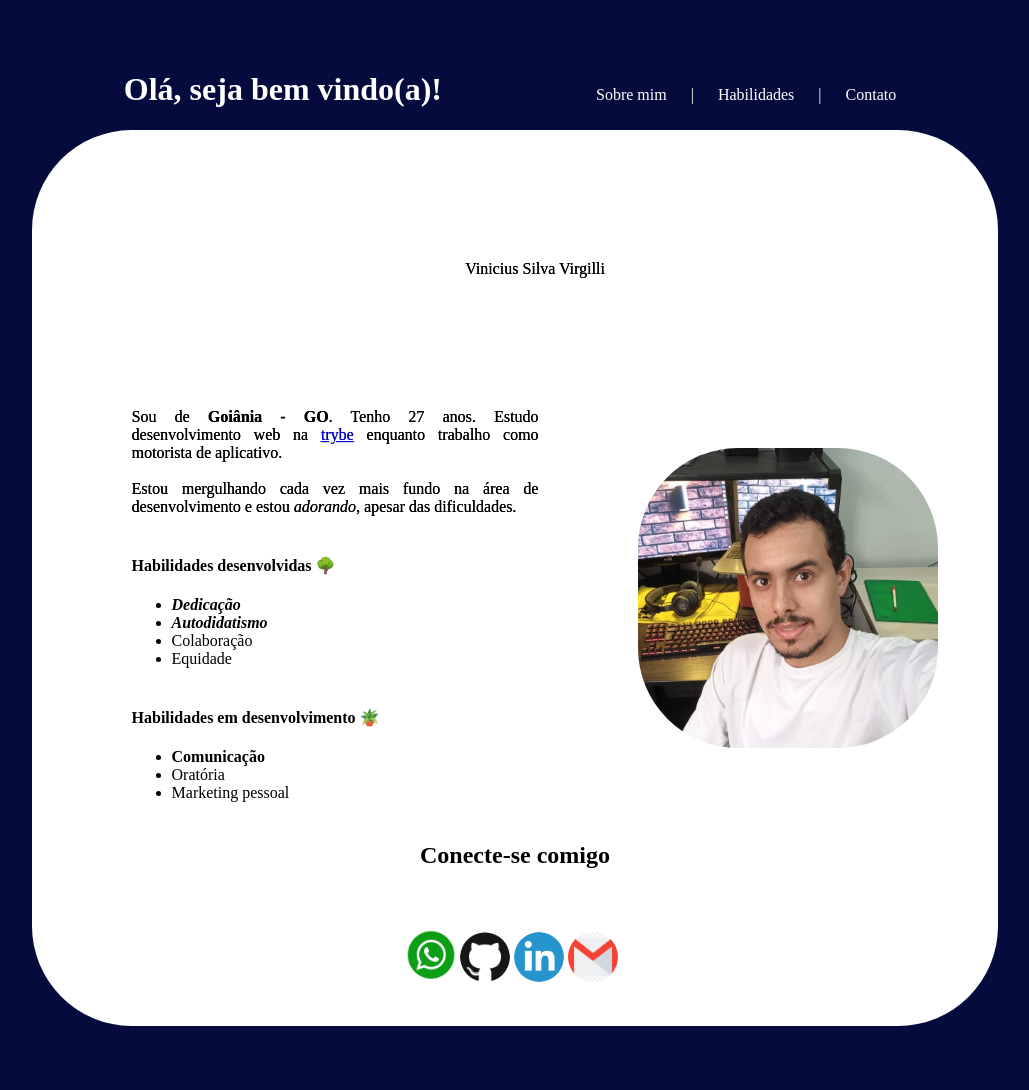
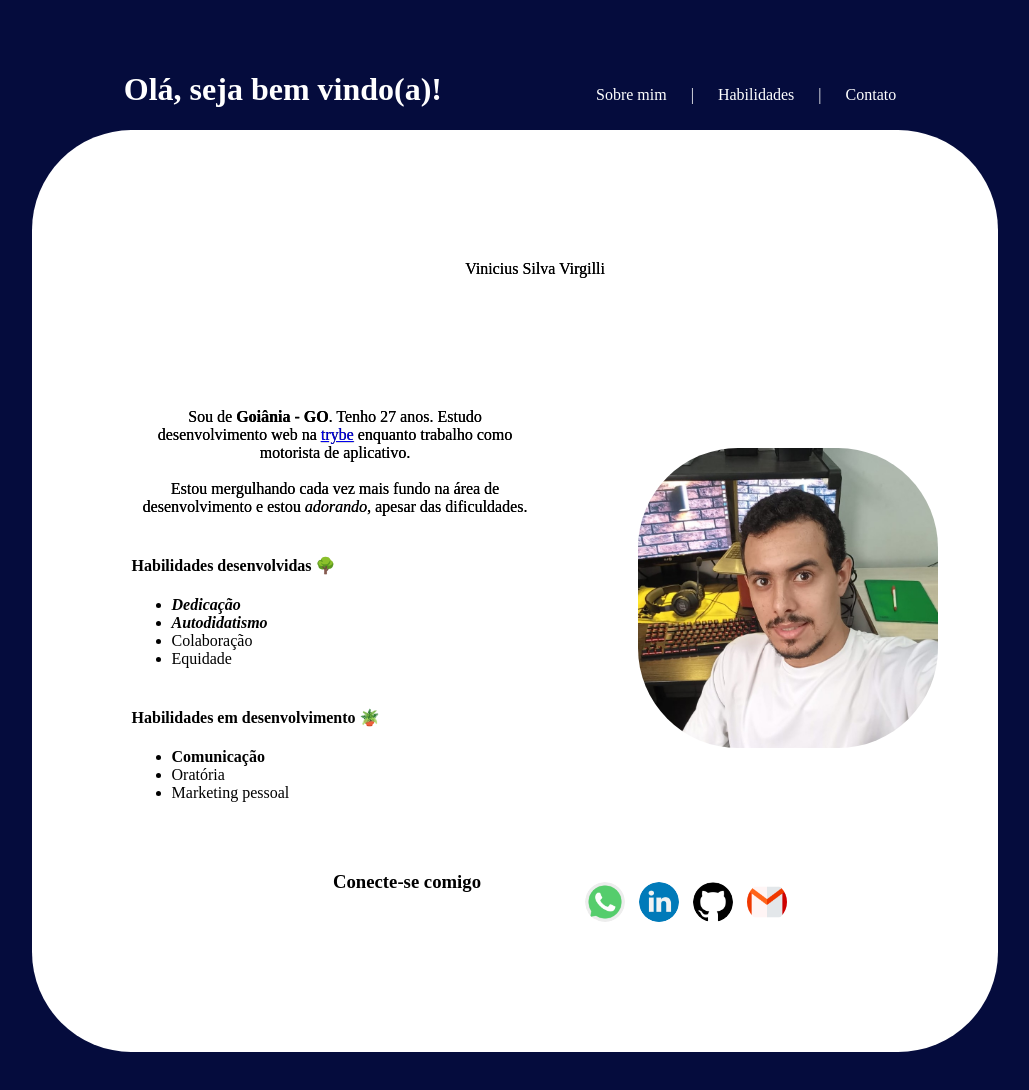
Before and after one commit to vinicius-virgilli/vinicius-virgilli.github.io, a plain HTML site: page index.html in a window 1280 px wide. Shown: the whole page, without its empty margins (125-1154 px from the left). Drawn offline with Linux system fonts and the light colour scheme.

Commit message:
atualiza links

```diff
--- a/index.html
+++ b/index.html
@@ -1,18 +1,16 @@
 <!DOCTYPE html>
 <html lang="pt-br">
   <head>
-    <meta charset="UTF-8">
-    <meta http-equiv="X-UA-Compatible" content="IE=edge">
-    <meta name="viewport" content="width=device-width, initial-scale=1.0">
+    <meta charset="UTF-8" />
+    <meta http-equiv="X-UA-Compatible" content="IE=edge" />
+    <meta name="viewport" content="width=device-width, initial-scale=1.0" />
     <title>Portifólio web</title>
-    <link rel="stylesheet" href="style.css">
+    <link rel="stylesheet" href="style.css" />
   </head>
   <body>
     <div class="header-container">
       <div class="header">
-            <h1>
-                Olá, seja bem vindo(a)!
-            </h1>
+        <h1>Olá, seja bem vindo(a)!</h1>
       </div>
       <div class="index">
         <ul>
@@ -26,40 +24,48 @@
     </div>
 
     <div class="main-container">
-
       <div class="name">
         <p>Vinicius Silva Virgilli</p>
       </div>
 
       <div class="fistContainer">
         <div class="image">
-                <img src="foto para meu portifólio.jpeg" alt="foto sorrindo mostrando meu setup de estudos ao fundo" width="300px">
+          <img
+            src="foto para meu portifólio.jpeg"
+            alt="foto sorrindo mostrando meu setup de estudos ao fundo"
+            width="300px"
+          />
         </div>
 
         <div class="description">
           <p>
-                    Sou de <strong>Goiânia - GO</strong>. Tenho 27 anos. Estudo desenvolvimento web na <a href="https://www.betrybe.com/" target="_blank">trybe</a> enquanto trabalho como motorista de aplicativo. <br> <br>
-                    Estou mergulhando cada vez mais fundo na área de desenvolvimento e estou <em>adorando</em>, apesar das dificuldades.
+            Sou de <strong>Goiânia - GO</strong>. Tenho 27 anos. Estudo
+            desenvolvimento web na
+            <a href="https://www.betrybe.com/" target="_blank">trybe</a>
+            enquanto trabalho como motorista de aplicativo. <br />
+            <br />
+            Estou mergulhando cada vez mais fundo na área de desenvolvimento e
+            estou <em>adorando</em>, apesar das dificuldades.
           </p>
         </div>
       </div>
 
       <div class="habilitsList">
         <div>
-                <h4>
-                    Habilidades desenvolvidas 🌳
-                </h4>
+          <h4>Habilidades desenvolvidas 🌳</h4>
           <ul>
-                        <li class="Dedicação"><em><strong>Dedicação</strong></em></li>
-                        <li class="Autodidatismo"><em><strong>Autodidatismo</strong></em></li>
+            <li class="Dedicação">
+              <em><strong>Dedicação</strong></em>
+            </li>
+            <li class="Autodidatismo">
+              <em><strong>Autodidatismo</strong></em>
+            </li>
             <li>Colaboração</li>
             <li>Equidade</li>
           </ul>
         </div>
         <div>
-                <h4>
-                    Habilidades em desenvolvimento 🪴
-                </h4>
+          <h4>Habilidades em desenvolvimento 🪴</h4>
           <ul>
             <li><strong>Comunicação</strong></li>
             <li>Oratória</li>
@@ -68,36 +74,63 @@
         </div>
       </div>
 
-        <div class="contactContainer">
-            <div>
-                <h2 class="conect">
-                    Conecte-se comigo
-                </h2>
-            </div>
+      <footer>
+        <section>
+          <h3>Conecte-se comigo</h3>
+        </section>
 
-            <div class="contactsubContainer">
-                <div class="Whatsapp">
-                    <a href="https://web.whatsapp.com/send?phone=62982585506" target="_blank" rel="noopener noreferrer">
-                        <img class="logo" src="logo do whatsapp.png" alt="whatsappLogo">
+        <section class="social-redes">
+          <div class="Whatsapp-logo">
+            <a
+              href="https://web.whatsapp.com/send?phone=62982585506"
+              target="_blank"
+              rel="noopener noreferrer"
+              ><img
+                class="-Linkedin-logo"
+                src="./imagens/logo-whatsapp.png"
+                alt="whatsappLogo"
+              />
             </a>
           </div>
-                <div class="Github">
-                    <a href="http://github.com/vinicius-virgilli" target="_blank" rel="noopener noreferrer">
-                        <img class="logo" src="logo do github.png" alt="githubLogo">
+          <div class="Linkedin-logo">
+            <a
+              href="http://www.linkedin.com/in/vinicius-silva-virgilli/"
+              target="_blank"
+              rel="noopener noreferrer"
+              ><img
+                class="logo"
+                src="./imagens/linkedin.png"
+                alt="logo do Linkedin"
+              />
             </a>
           </div>
-                <div class="Linkedin">
-                    <a href="http://www.linkedin.com/in/vinicius-silva-virgilli/" target="_blank" rel="noopener noreferrer">
-                        <img class="logo" src="logo do linkedin.png" alt="LinkedinLogo">
+          <div class="Github-logo">
+            <a
+              href="http://github.com/vinicius-virgilli"
+              target="_blank"
+              rel="noopener noreferrer"
+              ><img
+                class="logo"
+                src="./imagens/logo-github.png"
+                alt="logo do Github"
+              />
             </a>
           </div>
-                <div class="Gmail">
-                    <a href="http://mailto:vinicius.virgilli3@gmail.com/" target="_blank" rel="noopener noreferrer">
-                        <img class="logo" src="logo do gmail.png" alt="GmailLogo">
+          <div class="Gmail-logo">
+            <a
+              href="http://mailto:vinicius.virgilli3@gmail.com/"
+              target="_blank"
+              rel="noopener noreferrer"
+              ><img
+                class="logo"
+                src="./imagens/logo-gmail.png"
+                alt="logo do gmail"
+              />
             </a>
           </div>
-            </div>
-        </div>
+        </section>
+        <p></p>
+      </footer>
     </div>
   </body>
 </html>
--- a/style.css
+++ b/style.css
@@ -1,4 +1,3 @@
-
 body {
   background-color: rgb(5, 12, 61);
   color: white;
@@ -7,10 +6,10 @@ body {
 }
 
 .header-container div {
-    display: inline-block
+  display: inline-block;
 }
 
-.header-container ul li{
+.header-container ul li {
   display: inline;
   padding: 10px;
 }
@@ -23,7 +22,6 @@ body {
   border-radius: 100px;
   margin-right: 60px;
   margin-left: 100px;
-    margin-bottom: 40px;
   margin-top: 40px;
 }
 
@@ -42,7 +40,7 @@ body {
 .main-container p {
   text-shadow: black 0.01em 0.01em;
   color: black;
-    text-align: justify;
+
   border-radius: 100px;
   margin-right: 60px;
   margin-left: 100px;
@@ -63,25 +61,24 @@ body {
   margin-top: 0px;
 }
 
-.contactsubContainer div {
-    display: inline-block;
-    width: 50px;
-
+footer {
+  margin: auto;
+  color: black;
+  bottom: 0;
 }
 
-.contactsubContainer {
-    text-align: center;
-    margin-right: 205px;
+footer img {
+  width: 40px;
+  vertical-align: middle;
 }
-.contact div {
+
+footer section {
+  vertical-align: middle;
+  display: inline-block;
+}
+
+.social-redes div {
+
   width: 50px;
   display: inline-block;
 }
-
-.logo {
-    width: 50px;
-}
-
-.conect {
-    color: black;
-}
```
Also changed, not shown: imagens/linkedin.png (added), imagens/logo-github.png (added), imagens/logo-gmail.png (added), imagens/logo-whatsapp.png (added), logo do github.png (deleted), logo do gmail.png (deleted), logo do linkedin.png (deleted), logo do whatsapp.png (deleted). Lines whose indentation alone changed are shown as unchanged.
